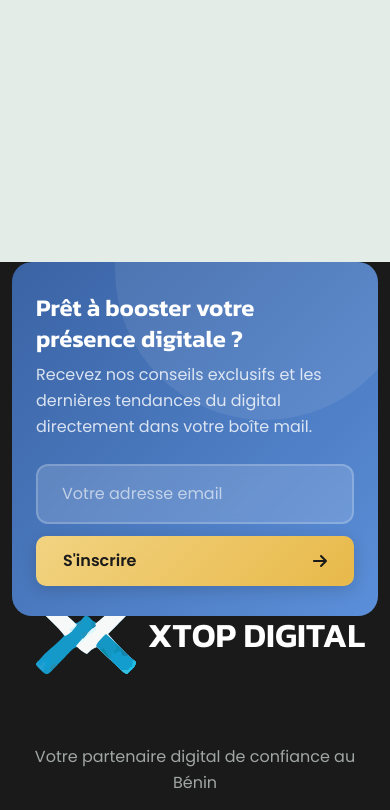
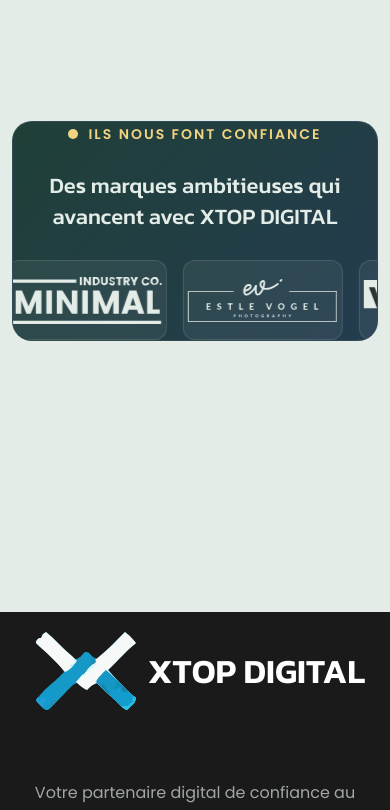
Before and after one commit to oussDev417/XTOPDIGITAL, a Next.js app: page /pricing in a window 390 px wide. Shown: the part 3340-4150 px from the top of the page. Built offline with nearby package versions, Linux system fonts and the light colour scheme; no server answers; the database is empty.

Commit message:
Responsive and design updte

```diff
--- a/src/assets/scss/_base/_typography.scss
+++ b/src/assets/scss/_base/_typography.scss
@@ -267,20 +267,36 @@
 }
 
 .partner {
-  background-color: #293634;
-  border-radius: 10px;
-  padding: 90px;
+  background: linear-gradient(135deg, #1f4038 0%, #243c4f 100%);
+  border: 1px solid rgba(255, 255, 255, 0.08);
+  border-radius: 20px;
+  padding: 70px 56px 56px;
   margin-top: 106px;
   overflow-x: hidden;
 
   @include breakpoint(xl) {
-    padding: 70px;
+    padding: 60px 46px 46px;
     margin-top: 90px;
   }
 
   @include breakpoint(md) {
-    padding: 50px;
+    padding: 40px 20px 24px;
     margin-top: 70px;
+  }
+
+  &__header {
+    margin-bottom: 28px;
+  }
+
+  &__title {
+    color: var(--grayWhite-clr);
+    font-size: 28px;
+    line-height: 1.4;
+    max-width: 720px;
+    margin: 10px auto 0;
+    @include breakpoint(md) {
+      font-size: 22px;
+    }
   }
 
   &__wapper {
@@ -291,7 +307,7 @@
 
   &__logo {
     max-height: 60px;
-    max-width: 160px;
+    max-width: 150px;
     width: auto;
     height: 60px;
     object-fit: contain;
@@ -302,9 +318,35 @@
   &__content {
     overflow-x: hidden;
     display: flex;
-    gap: 60px;
-    width: calc(220px * 10);
-    animation: scroll 40s linear infinite;
+    gap: 16px;
+    width: max-content;
+    animation: scroll 32s linear infinite;
+    &:hover {
+      animation-play-state: paused;
+    }
+  }
+
+  &__item {
+    width: 190px;
+    min-width: 190px;
+    height: 94px;
+    border-radius: 12px;
+    background: rgba(255, 255, 255, 0.06);
+    border: 1px solid rgba(255, 255, 255, 0.12);
+    display: flex;
+    align-items: center;
+    justify-content: center;
+    padding: 14px;
+    transition: transform 0.25s ease, background-color 0.25s ease;
+    @include breakpoint(md) {
+      width: 160px;
+      min-width: 160px;
+      height: 80px;
+    }
+    &:hover {
+      transform: translateY(-2px);
+      background: rgba(255, 255, 255, 0.12);
+    }
   }
 }
 
@@ -314,7 +356,7 @@
   }
 
   100% {
-    transform: translateX(calc(-220px * 5));
+    transform: translateX(-50%);
   }
 }
 
--- a/src/assets/scss/_components/_banner1.scss
+++ b/src/assets/scss/_components/_banner1.scss
@@ -109,6 +109,19 @@
         }
       }
     }
+
+    .banner__mobile_image {
+      margin-top: 28px;
+      img {
+        width: 100%;
+        max-width: 360px;
+        margin: 0 auto;
+        display: block;
+        border-radius: 12px;
+        border-top-left-radius: 44px;
+        box-shadow: 0 14px 40px rgba(0, 0, 0, 0.35);
+      }
+    }
   }
   &__right {
     position: relative;
@@ -133,6 +146,17 @@
         right: -20%;
         opacity: 0.5;
       }
+      @include breakpoint(md) {
+        position: relative;
+        right: auto;
+        bottom: auto;
+        width: 100%;
+        max-width: 360px;
+        margin: 24px auto 0;
+        opacity: 1;
+        display: block;
+        border-top-left-radius: 40px;
+      }
     }
     .bg__shap {
       position: absolute;
@@ -150,6 +174,13 @@
       @include breakpoint(lg) {
         display: none;
       }
+    }
+    @include breakpoint(md) {
+      min-height: auto;
+      display: flex;
+      justify-content: center;
+      align-items: flex-end;
+      text-align: center;
     }
   }
 
--- a/src/assets/scss/_components/_footer.scss
+++ b/src/assets/scss/_components/_footer.scss
@@ -65,13 +65,7 @@
   }
 
   &__lo_co {
-    margin-top: -49px;
-    @include breakpoint(lg){
-      margin-top: -60px;
-    }
-    @include breakpoint(md){
-      margin-top: -100px;
-    }
+    margin-top: 0;
   }
   &__logo {
     margin-bottom: 50px;
@@ -133,6 +127,9 @@
 
   &__copyright {
     margin-top: 133px;
+    @include breakpoint(md) {
+      margin-top: 48px;
+    }
     p {
       padding: 25px 0;
       a {
--- a/src/assets/scss/_components/_new-components.scss
+++ b/src/assets/scss/_components/_new-components.scss
@@ -426,7 +426,8 @@
   }
 
   @include breakpoint(md) {
-    padding: 30px 24px;
+    padding: 24px 18px;
+    margin-bottom: 28px;
   }
 
   &::before {
@@ -515,6 +516,13 @@
         box-shadow: 0 6px 24px rgba(0, 0, 0, 0.2);
       }
     }
+  }
+}
+
+// Mobile: éviter le double CTA "devis + newsletter"
+@media (max-width: 768px) {
+  .footer__newsletter {
+    display: none;
   }
 }
 
--- a/src/components/footer.jsx
+++ b/src/components/footer.jsx
@@ -26,7 +26,7 @@
         <footer className="footer">
             <div className="container">
                 {/* Newsletter CTA */}
-                <div className="footer__newsletter">
+                <div className="footer__newsletter d-none d-md-block">
                     <div className="row align-items-center">
                         <div className="col-lg-6 mb-4 mb-lg-0">
                             <h2 className="footer__newsletter_title">
--- a/src/components/partner.jsx
+++ b/src/components/partner.jsx
@@ -1,16 +1,21 @@
 'use client';
 import { useEffect, useState } from 'react';
+import { partnerOneLogos } from '@/db/partnerOneLogos';
 
 export default function Partner({ data = [], className = '' }) {
-  const [logos, setLogos] = useState(data);
+  const [logos, setLogos] = useState(data.length > 0 ? data : partnerOneLogos);
 
   useEffect(() => {
     if (data.length > 0) return;
     async function fetchLogos() {
       try {
         const res = await fetch('/api/partners', { cache: 'no-store' });
+        if (!res.ok) return;
         const json = await res.json();
-        setLogos(json.logos || []);
+        const incoming = json.logos || [];
+        if (incoming.length > 0) {
+          setLogos(incoming);
+        }
       } catch (e) {
         console.error(e);
       }
@@ -22,13 +27,25 @@
 
   return (
     <div className={`partner ${className}`}>
+      <div className="partner__header text-center">
+        <span className="section-label section-label--light">Ils nous font confiance</span>
+        <h3 className="partner__title">Des marques ambitieuses qui avancent avec XTOP DIGITAL</h3>
+      </div>
       <div className="partner__wapper">
         <div className="partner__content">
           {[...logos, ...logos].map((logoSrc, index) => {
             const src = typeof logoSrc === 'string' ? logoSrc : logoSrc.imageUrl;
             return (
-              <div className="slide" key={index}>
-                <img src={src} alt={`Partner logo ${index + 1}`} className="partner__logo" />
+              <div className="partner__item" key={index}>
+                <img
+                  src={src}
+                  alt={`Logo partenaire ${index + 1}`}
+                  className="partner__logo"
+                  loading="lazy"
+                  onError={(e) => {
+                    e.currentTarget.style.opacity = '0.3';
+                  }}
+                />
               </div>
             );
           })}
```
Also changed, not shown: src/components/heros/heroOne.jsx (+10 -3 lines), src/components/testimonial/testimonialOne.js (+46 -2 lines), src/components/testimonial/testimonialTwo.jsx (+46 -2 lines).
